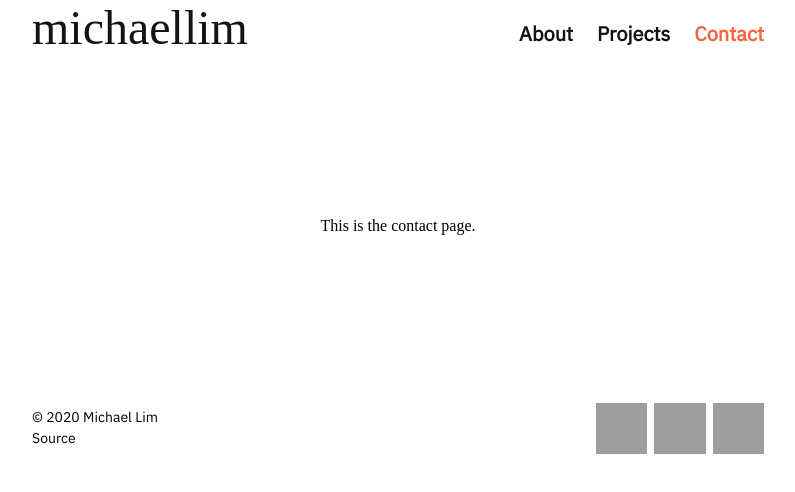
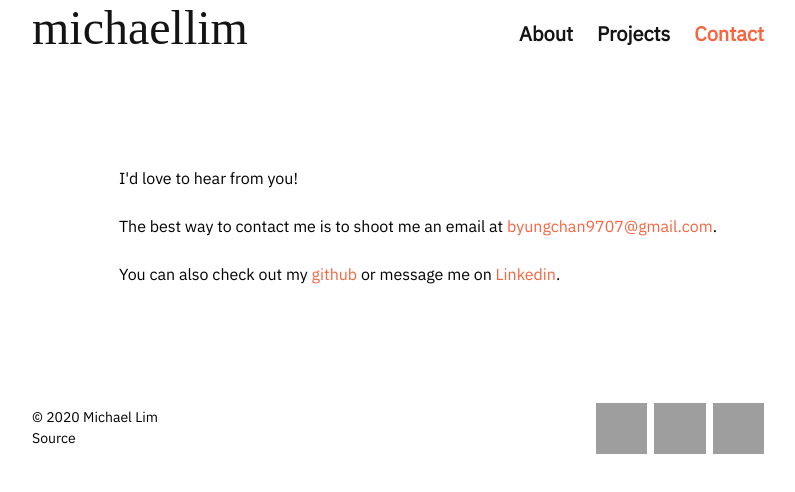
Before and after one commit to bl458/Prof-website, a React (Create React App) app: page /contact in a window 1280 px wide. Shown: the top 492 px of the page, without its empty margins (242-1037 px from the left). Built offline with nearby package versions, Linux system fonts and the light colour scheme; grey boxes are pictures that could not be loaded; a web font is replaced by a local one.

Commit message:
FEAT implement contact page

```diff
--- a/src/About.css
+++ b/src/About.css
@@ -35,7 +35,3 @@
     margin-left: 40px;
   }
 }
-/*
-@media screen and (max-width: 1310px) {
-
-} */
--- a/src/Contact.css
+++ b/src/Contact.css
@@ -0,0 +1,18 @@
+.contact_text {
+  font-size: 17px;
+  line-height: 25px;
+  color: black;
+}
+
+.contact_link {
+  text-decoration: none;
+  color: #f76540;
+}
+
+@media screen and (max-width: 1410px) {
+  .contact_text {
+    font-size: 16px;
+    line-height: 24px;
+    margin-left: 40px;
+  }
+}
--- a/src/Contact.js
+++ b/src/Contact.js
@@ -1,5 +1,44 @@
 import "./Contact.css";
 
 export default function Contact() {
-  return <div>This is the contact page.</div>;
+  return (
+    <div className="contact">
+      <p className="contact_text">
+        I'd love to hear from you!
+        <br />
+        <br />
+        The best way to contact me is to shoot me an email at{" "}
+        <a
+          target="_blank"
+          rel="noopener noreferrer"
+          href="mailto: bl458@cornell.edu"
+          className="contact_link"
+        >
+          byungchan9707@gmail.com
+        </a>
+        .
+        <br />
+        <br />
+        You can also check out my{" "}
+        <a
+          target="_blank"
+          rel="noopener noreferrer"
+          href="https://github.com/bl458"
+          className="contact_link"
+        >
+          github
+        </a>{" "}
+        or message me on{" "}
+        <a
+          target="_blank"
+          rel="noopener noreferrer"
+          href="https://www.linkedin.com/in/michael-byungchan-lim-629889126/"
+          className="contact_link"
+        >
+          Linkedin
+        </a>
+        .
+      </p>
+    </div>
+  );
 }
```
